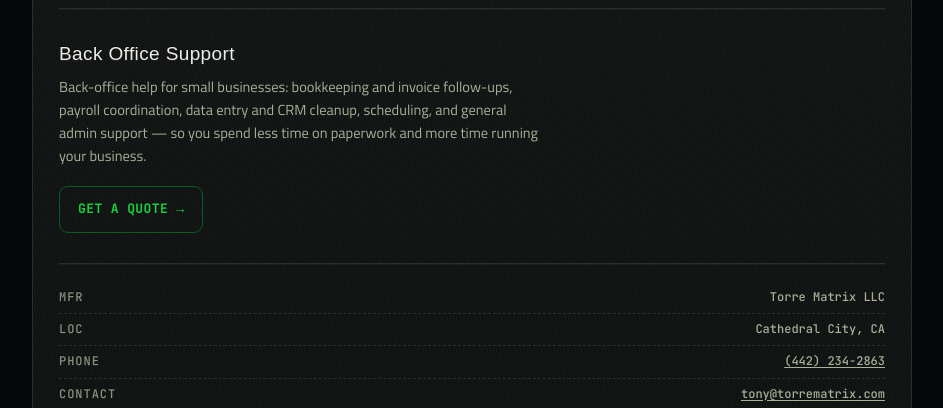
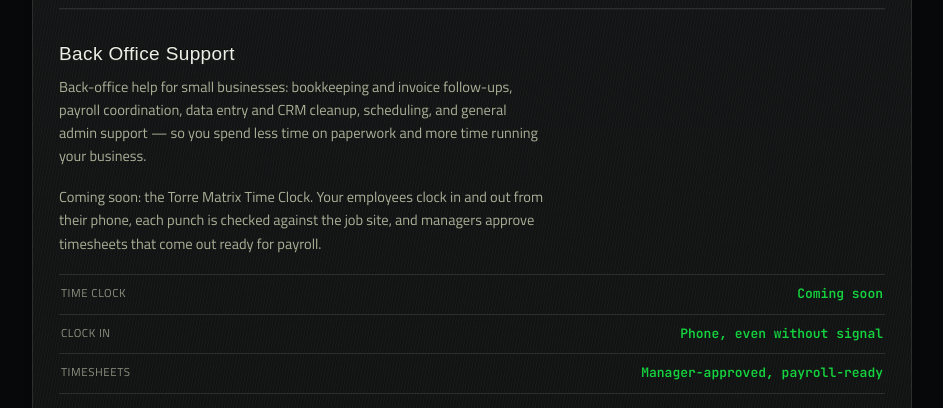
Before and after one commit to d4nk/torrematrix, a plain HTML site: page index.html in a window 1280 px wide. Shown: the part 2658-3066 px from the top of the page, without its empty margins (168-1111 px from the left). Drawn offline with Linux system fonts and the light colour scheme; a web font is replaced by a local one.

Commit message:
Add Time Clock coming soon

```diff
--- a/index.html
+++ b/index.html
@@ -393,6 +393,12 @@
     <section id="backoffice" class="plate">
       <h2>Back Office Support</h2>
       <p>Back-office help for small businesses: bookkeeping and invoice follow-ups, payroll coordination, data entry and CRM cleanup, scheduling, and general admin support — so you spend less time on paperwork and more time running your business.</p>
+      <p>Coming soon: the Torre Matrix Time Clock. Your employees clock in and out from their phone, each punch is checked against the job site, and managers approve timesheets that come out ready for payroll.</p>
+      <ul class="spec-list">
+        <li><span>Time Clock</span><span>Coming soon</span></li>
+        <li><span>Clock in</span><span>Phone, even without signal</span></li>
+        <li><span>Timesheets</span><span>Manager-approved, payroll-ready</span></li>
+      </ul>
       <a class="cta secondary" href="mailto:tony@torrematrix.com?subject=Back%20Office%20Support%20Inquiry">GET A QUOTE →</a>
     </section>
   </main>
```
